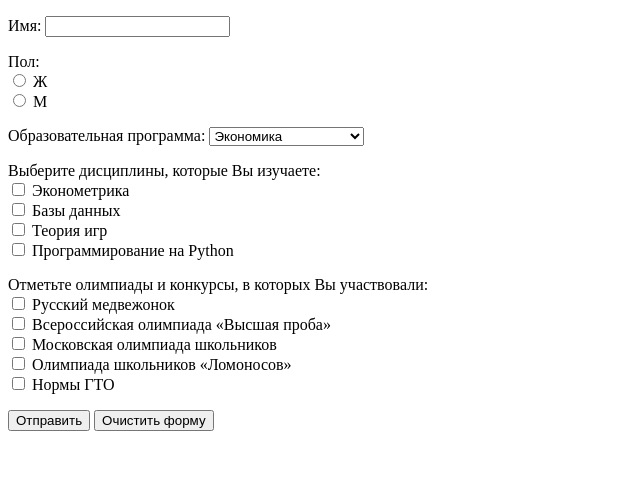
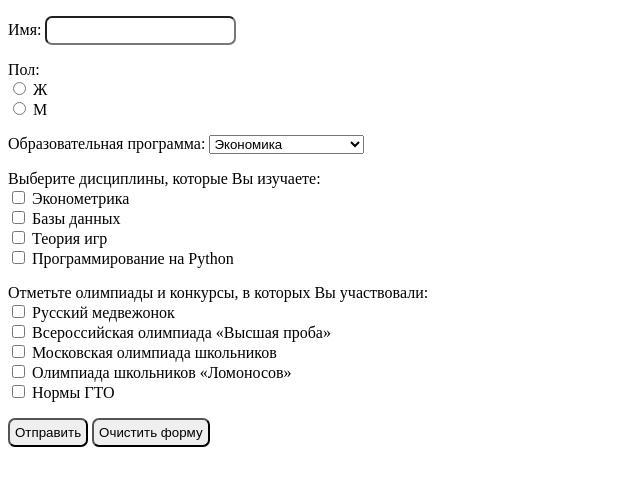
Before and after one commit to Dreammary0/Python_Web-Development_Flask, a Flask app: page / in a window 1280 px wide. Shown: the top 486 px of the page, without its empty margins (0-640 px from the left). Run offline with Flask 2, Linux system fonts and the light colour scheme.

Commit message:
+стили

```diff
--- /dev/null
+++ b/SIT_6.1/static/style.css
@@ -0,0 +1,6 @@
+    input{
+        width: autho;
+        padding:5px;
+        border-radius:7px;
+        text-align: center;
+    }
--- a/SIT_6.1/templates/index.html
+++ b/SIT_6.1/templates/index.html
@@ -3,6 +3,8 @@
 <head>
     <meta charset="UTF-8">
     <title> Приветствие </title>
+    <link rel="stylesheet" href="../static/style.css">
+
 </head>
 <body>
 
--- a/SIT_6.1/templates/olympiad.html
+++ b/SIT_6.1/templates/olympiad.html
@@ -2,10 +2,12 @@
 <head>
     <meta charset="UTF-8">
     <title> Дисциплина</title>
+    <link rel="stylesheet" href="../static/style.css">
+
 </head>
 
 <body>
-<p style="text-align: center;"><img src="/static/images/olymp.jpg" style=" width:400px;"></p>
+<p style="text-align: center;"><img src="/static/images/olymp.jpg" style=" width:530px;"></p>
 <p><b>{{oly}}</b> - это {{discription}}</p>
 <p><input name=action onclick="history.back()"
           type=submit value="Вернуться"/>
--- a/SIT_6.1/templates/subject.html
+++ b/SIT_6.1/templates/subject.html
@@ -2,6 +2,8 @@
 <head>
     <meta charset="UTF-8">
     <title>Дисциплина</title>
+    <link rel="stylesheet" href="../static/style.css">
+
 </head>
 
 <body>
```
Also changed, not shown: SIT_6.1/templates/hello.html (+5 -3 lines).
